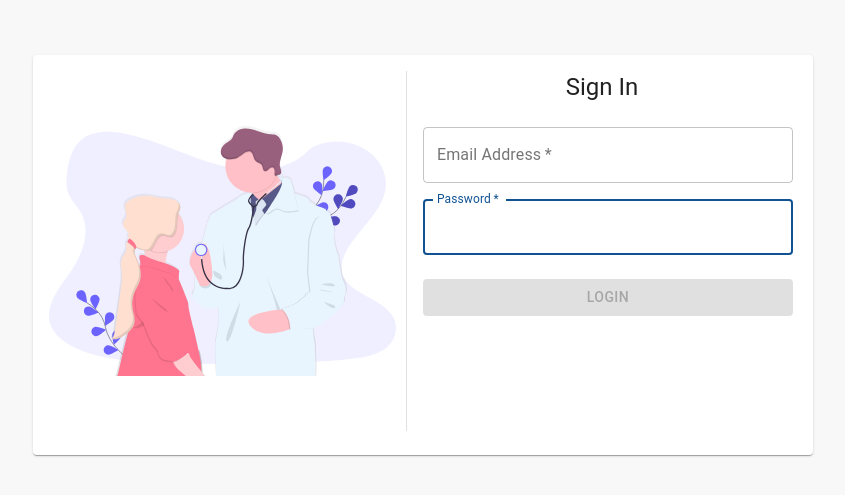
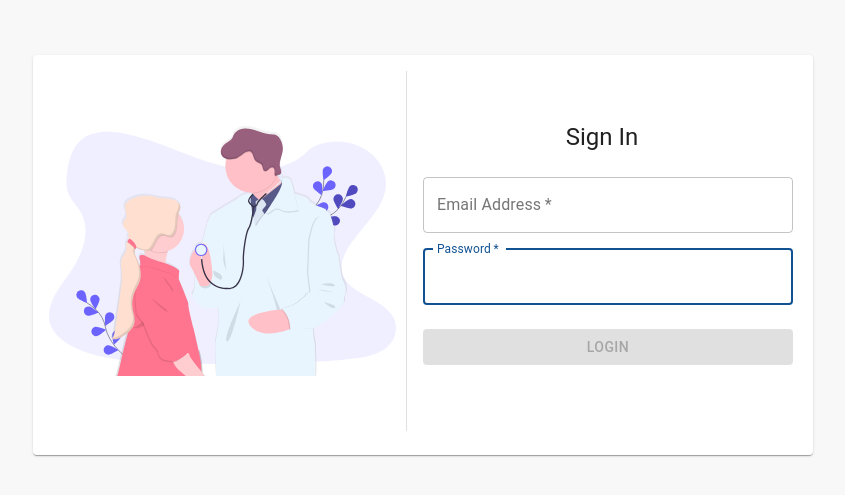
Before and after one commit to deepend-dev/doctor-doctor, a React (Create React App) app in the folder doctor-frontend/: page /login in a window 1280 px wide. Shown: the part 145-640 px from the top of the page, without its empty margins (217-1062 px from the left). Built offline with nearby package versions, Linux system fonts and the light colour scheme; no server answers.

Commit message:
updates to alignment

```diff
--- a/doctor-frontend/src/components/Login/Login.js
+++ b/doctor-frontend/src/components/Login/Login.js
@@ -55,6 +55,7 @@ const useStyles = makeStyles((theme) => ({
         flexDirection: 'column',
         height: '100%',
         alignItems: 'center',
+        justifyContent: 'center',
 
         [theme.breakpoints.down('xs')]: {
             marginTop: theme.spacing(3),
```
